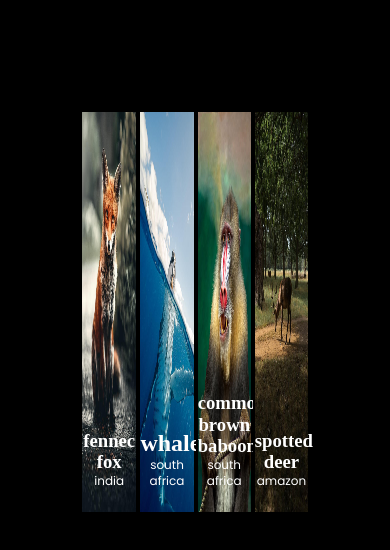
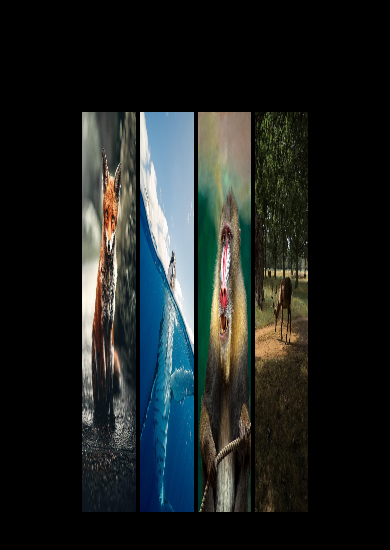
Before and after one commit to Lapidis2/COA_Task_Force, a website: page index.html in a window 390 px wide. Drawn offline with nearby package versions, Linux system fonts and the light colour scheme.

Commit message:
change some responsiveness

```diff
--- a/Main.js
+++ b/Main.js
@@ -2,18 +2,19 @@
 document.addEventListener("DOMContentLoaded", function() {
     var grids = document.querySelectorAll('.grid');
 
+
     grids.forEach((grid) => {
-        var readMore = grid.querySelector('.read-more');
-
+        const readMore = grid.querySelector('.read-more');
         grid.addEventListener('mouseenter', () => {
             if (window.innerWidth > 768) {
                 readMore.style.display = "block";
+
             }
         });
-
-        grid.addEventListener('mouseleave', () => {
+       grid.addEventListener('mouseleave', () => {
             if (window.innerWidth > 768) {
                 readMore.style.display = 'none';
+
             }
         });
     });
--- a/index.html
+++ b/index.html
@@ -17,7 +17,7 @@
         <img src="Assets/images/image2.jpg" alt="image one" class="img"/>
         <div class="footer-text">
           <h1>fennec <br> fox</h1>
-          <h3>fennec fox</h3>
+
           <p>india</p>
         </div>
         <div class="overlay">
@@ -29,8 +29,8 @@
       <div class="grid">
         <img src="Assets/images/image4.jpg" alt="image two" class="img"/>
         <div class="footer-text">
-          <h1>humpback </h1>
-          <h2>whale</h2>
+          <h1>humpback <br>whale </h1>
+
           <p>south africa</p>
         </div>
         <div class="overlay">
@@ -43,7 +43,6 @@
         <img src="Assets/images/image1.jpg" alt="image three" class="img"/>
         <div class="footer-text">
           <h1>common brown <br> baboon</h1>
-          <h3>common brown baboon</h3>
           <p>south africa</p>
         </div>
         <div class="overlay">
@@ -56,7 +55,6 @@
         <img src="Assets/images/image3.jpg" alt="image four" class="img"/>
         <div class="footer-text">
           <h1>spotted <br> deer</h1>
-          <h3>spotted deer</h3>
           <p>amazon</p>
         </div>
         <div class="overlay">
--- a/responsive.css
+++ b/responsive.css
@@ -10,7 +10,9 @@
     width: auto;
     max-width: 100%;
   }
-
+ .footer-text{
+  display: none;
+ }
 }
 @media screen and (max-width: 420px) {
   .grid{
--- a/styles.css
+++ b/styles.css
@@ -74,18 +74,14 @@ a {
   z-index: -1;
 }
 
-.overlay {
-  opacity: 1;
-}
-
 .read-more {
   display: none;
 }
+.footer-text {
 
-
-.footer-text {
   color: #fff;
   position: absolute;
+  font-size: 20px;
   width: 100%;
   bottom: 5%;
   text-align: center;
@@ -94,21 +90,8 @@ a {
   transition: bottom 0.3s ease;
 
 }
-
-
 .grid:hover  .footer-text {
   bottom: 20%;
-}
-h1{
-  font-family: poppins;
-  font-weight: 700;
-  font-size: 30px;
-  line-height: 34.5;
-}
-h2{
-font-family: popins;
-font-size: 24px;
-line-height: 28px;
 }
 p{font-family: poppins;
   font-size: 12px;
```
